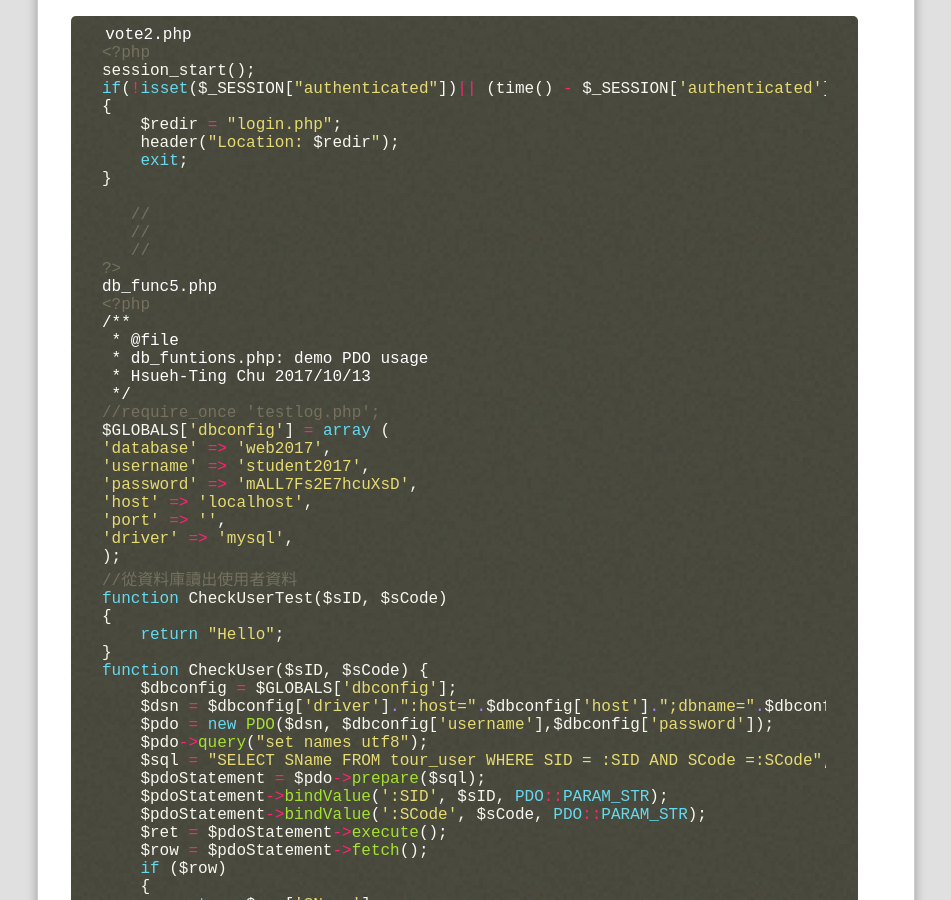
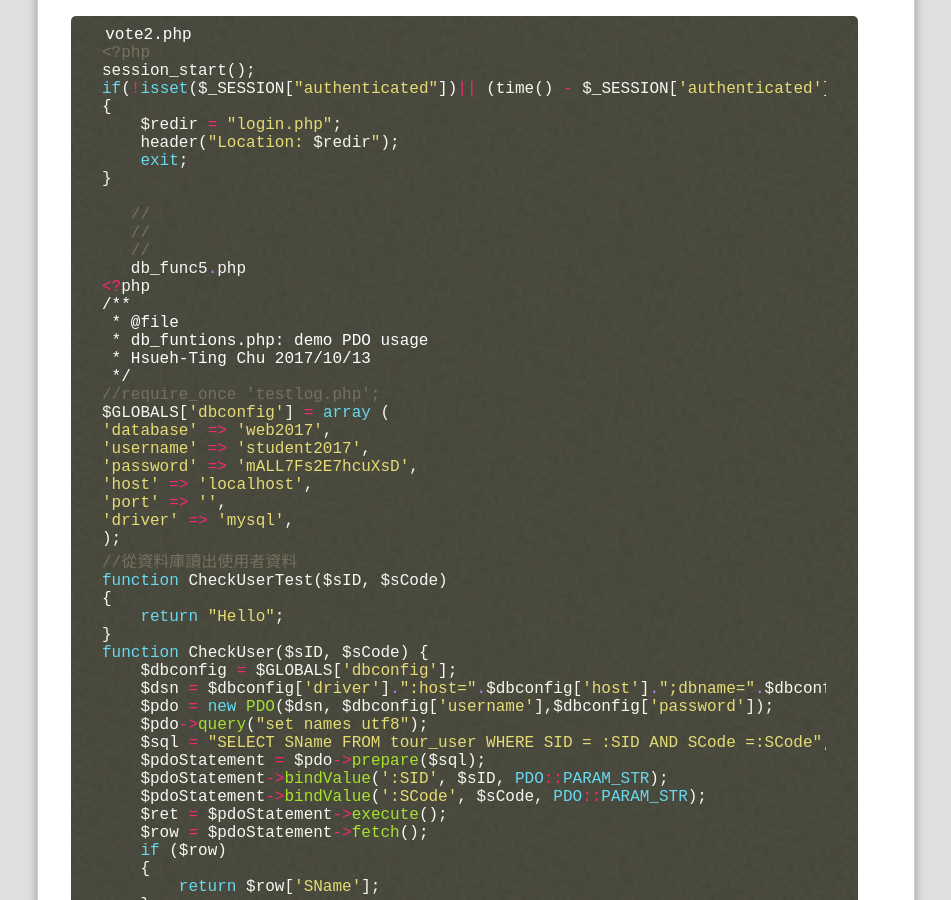
Before and after one commit to wily125/webcourse, a Jekyll site: the page built from _posts/2017-11-08-Class8.md, in a window 1280 px wide and 900 px high, scrolled down 944 px. Shown: the whole window, without its empty margins (18-969 px from the left). Built offline with Jekyll 4.4.1, drawn with Linux system fonts in a browser that asks for light colours; Markdown is read by kramdown in place of the engine named in the settings; comment, search, counter and statistics services are not loaded.

Commit message:
Update 2017-11-08-Class8.md

````diff
--- a/_posts/2017-11-08-Class8.md
+++ b/_posts/2017-11-08-Class8.md
@@ -40,8 +40,7 @@ if(!isset($_SESSION["authenticated"])|| (time() - $_SESSION['authenticated']) >
    //
    //
    //
-?>
-db_func5.php
+   db_func5.php
 <?php
 /**
  * @file
@@ -145,6 +144,8 @@ padding: 0px 0px 0px 15px;
 </body>
 </html>
 ```
+?>
+
 
 ##Github pages
 
````
